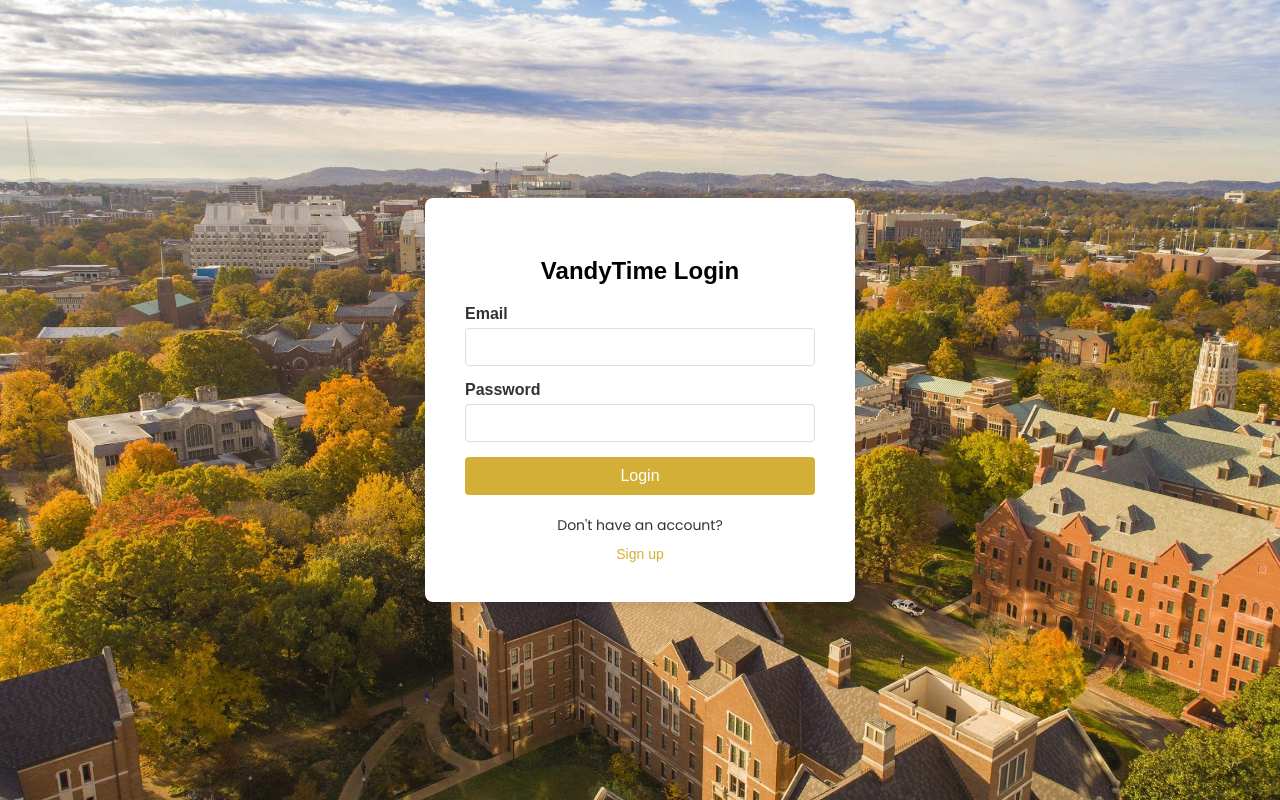
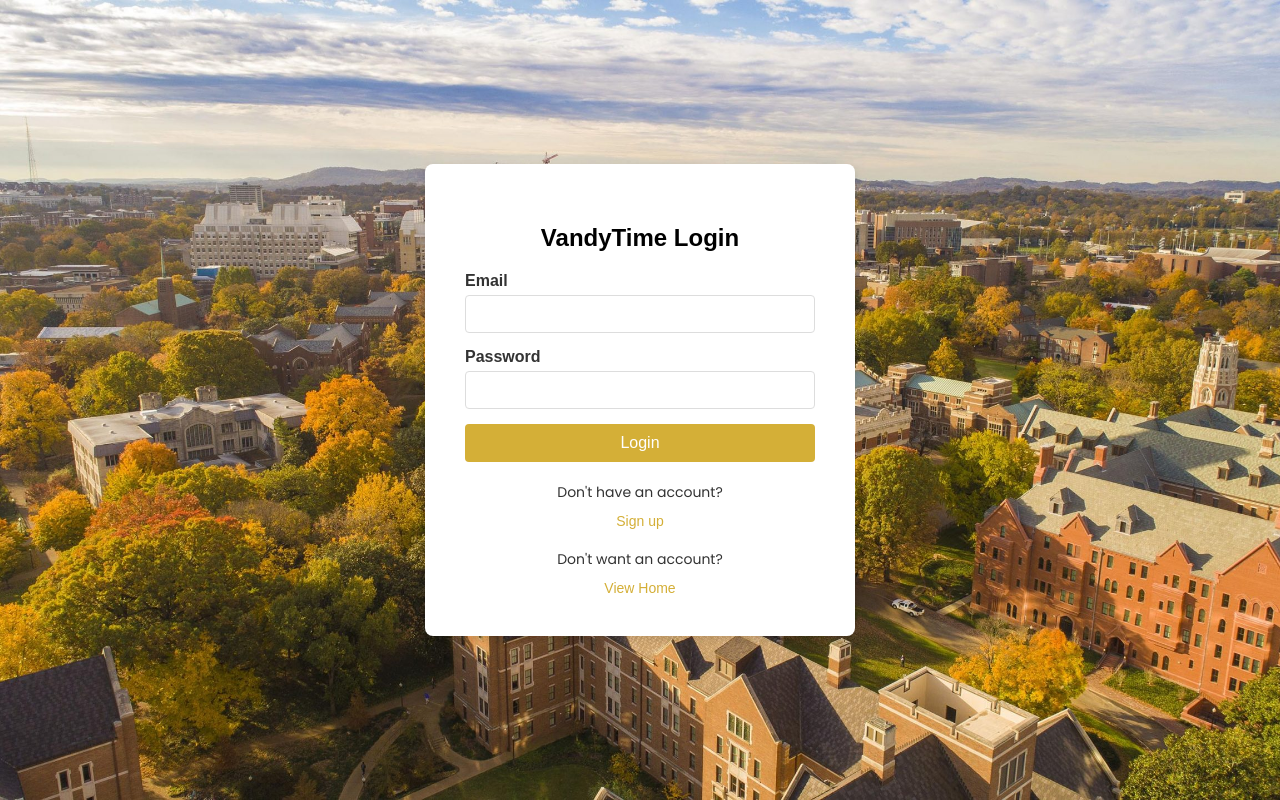
Before and after one commit to gabrield2731/VandyTime, a React (Create React App) app in the folder frontend/: page /login in a window 1280 px wide. Built offline with nearby package versions, Linux system fonts and the light colour scheme; no server answers.

Commit message:
user flow

```diff
--- a/frontend/src/pages/SignIn/index.js
+++ b/frontend/src/pages/SignIn/index.js
@@ -61,6 +61,10 @@ const SignIn = () => {
           <p>Don't have an account?</p>
           <a href="/signup">Sign up</a>
         </div>
+        <div className="signup">
+          <p>Don't want an account?</p>
+          <a href="/">View Home</a>
+        </div>
       </div>
     </div>
   );
```
